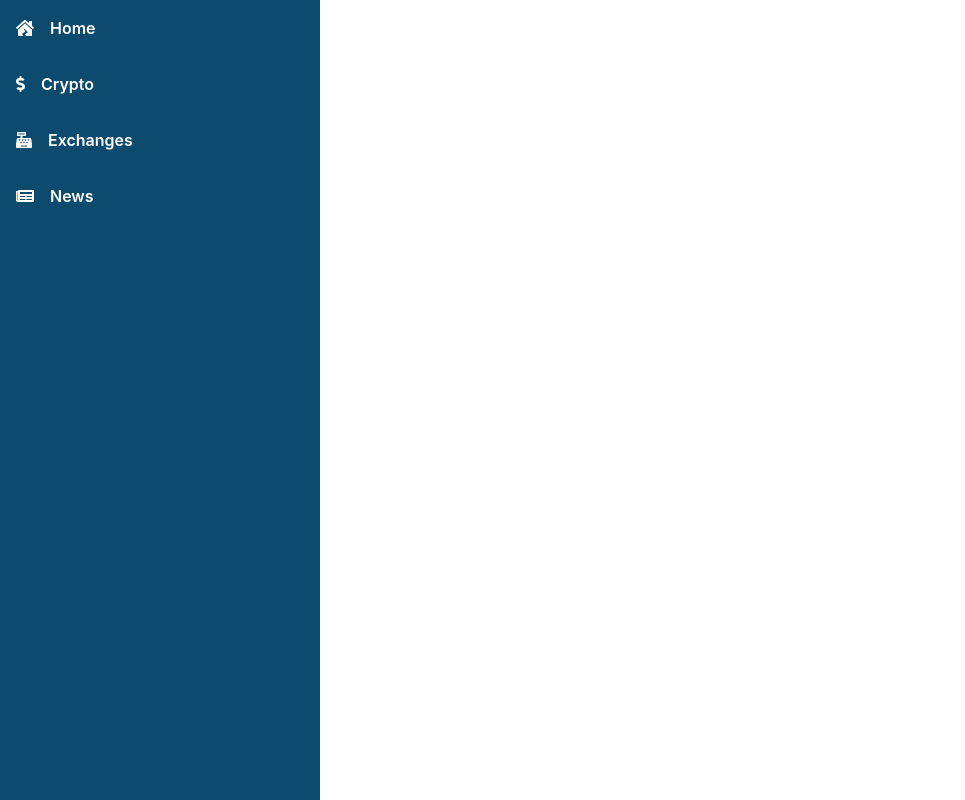
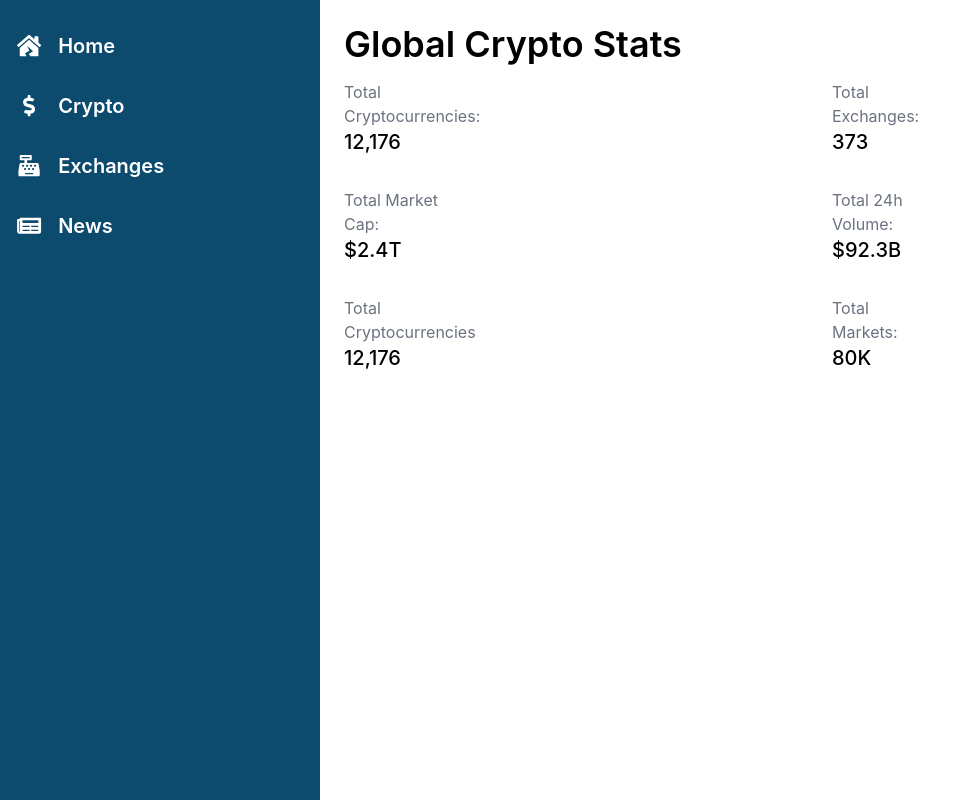
Before and after one commit to AbdelazizTina-dev/Cryptohub, a React (Create React App) app: page / in a window 1280 px wide. Shown: the whole page, without its empty margins (0-965 px from the left). Built offline with nearby package versions, Linux system fonts and the light colour scheme.

Commit message:
added Global crypto section to home page, fixed side nav styling

```diff
--- a/src/App.js
+++ b/src/App.js
@@ -1,11 +1,18 @@
+import { Route, Routes } from "react-router-dom";
 import "./App.css";
 import SideNav from "./components/SideNav";
-
-
+import Home from "./pages/Home";
+import News from "./pages/News";
 
 function App() {
   return (
-    <SideNav/>
+    <div className="flex flex-row">
+      <SideNav />
+      <Routes>
+        <Route path="/" element={<Home />} />
+        <Route path="news" element={<News />} />
+      </Routes>
+    </div>
   );
 }
 
--- /dev/null
+++ b/src/components/GlobalCryptoStats.js
@@ -0,0 +1,81 @@
+const GlobalCryptoStats = () => {
+  return (
+    <div className="">
+      <p className="text-4xl font-semibold text-black pb-4">Global Crypto Stats</p>
+
+      <div className="grid grid-cols-2 grid-rows-3 place-content-between gap-x-96 gap-y-8">
+
+          <div>
+            <p className="text-gray-500">Total Cryptocurrencies:</p>
+            <p className="text-xl font-medium text-black">12,176</p>
+          </div>
+          <div>
+            <p className="text-gray-500">Total Exchanges:</p>
+            <p className="text-xl font-medium text-black">373</p>
+          </div>
+
+
+
+          <div>
+            <p className="text-gray-500">Total Market Cap:</p>
+            <p className="text-xl font-medium text-black">$2.4T</p>
+          </div>
+          <div>
+            <p className="text-gray-500">Total 24h Volume:</p>
+            <p className="text-xl font-medium text-black">$92.3B</p>
+          </div>
+
+
+
+          <div>
+            <p className="text-gray-500">Total Cryptocurrencies</p>
+            <p className="text-xl font-medium text-black">12,176</p>
+          </div>
+          <div>
+            <p className="text-gray-500">Total Markets:</p>
+            <p className="text-xl font-medium text-black">80K</p>
+          </div>
+
+      </div>
+
+
+
+{/*       <div className="">
+        <div className="flex flex-row pb-8">
+          <div>
+            <p className="text-gray-500">Total Cryptocurrencies:</p>
+            <p className="text-xl font-medium text-black">12,176</p>
+          </div>
+          <div className="ml-auto">
+            <p className="text-gray-500">Total Exchanges:</p>
+            <p className="text-xl font-medium text-black">373</p>
+          </div>
+        </div>
+
+        <div className="flex flex-row pb-8">
+          <div>
+            <p className="text-gray-500">Total Market Cap:</p>
+            <p className="text-xl font-medium text-black">$2.4T</p>
+          </div>
+          <div className="">
+            <p className="text-gray-500">Total 24h Volume:</p>
+            <p className="text-xl font-medium text-black">$92.3B</p>
+          </div>
+        </div>
+
+        <div className="flex justify-between">
+          <div>
+            <p className="text-gray-500">Total Cryptocurrencies</p>
+            <p className="text-xl font-medium text-black">12,176</p>
+          </div>
+          <div>
+            <p className="text-gray-500">Total Markets:</p>
+            <p className="text-xl font-medium text-black">80K</p>
+          </div>
+        </div>
+      </div> */}
+    </div>
+  );
+};
+
+export default GlobalCryptoStats;
--- a/src/components/SideNav.js
+++ b/src/components/SideNav.js
@@ -5,25 +5,30 @@ import {
   faCashRegister,
   faNewspaper,
 } from "@fortawesome/free-solid-svg-icons";
+import { Link } from "react-router-dom";
 
 const SideNav = () => {
   const links = [
     {
+      id: 1,
       name: "Home",
       path: "/",
       icon: faHouseDamage,
     },
     {
+      id: 2,
       name: "Crypto",
       path: "/crypto",
       icon: faDollarSign,
     },
     {
+      id:3,
       name: "Exchanges",
       path: "/exchanges",
       icon: faCashRegister,
     },
     {
+      id:4,
       name: "News",
       path: "/news",
       icon: faNewspaper,
@@ -31,15 +36,17 @@ const SideNav = () => {
   ];
 
   return (
-    <nav className="flex flex-col w-80 h-screen bg-sky-900 justify-start">
+    <nav className="flex flex-col w-80 h-screen bg-sky-900 justify-start py-4">
       {links.map((link) => (
-        <div className="flex flex-row items-center">
+        <div key={link.id} className="flex flex-row items-center hover:bg-transparent">
           <FontAwesomeIcon
-            className="ml-4"
+            className="mx-4"
             icon={link.icon}
             color="white"
+            size="lg"
+            fixedWidth
           />
-          <a className="p-4 text-white font-semibold" href={link.path}>{link.name}</a>
+          <Link className="py-4 text-white font-semibold text-xl w-5/6" to={link.path}>{link.name}</Link>
         </div>
       ))}
     </nav>
--- a/src/pages/Home.js
+++ b/src/pages/Home.js
@@ -1,12 +1,11 @@
-
+import GlobalCryptoStats from "../components/GlobalCryptoStats";
 
 const Home = () => {
-    return (
-        <div>
-            Home page
-        </div>
-    );
+  return (
+    <div className="w-1/2 p-6">
+      <GlobalCryptoStats />
+    </div>
+  );
+};
 
-}
-
-export default Home
+export default Home;
--- /dev/null
+++ b/src/pages/News.js
@@ -0,0 +1,11 @@
+
+const News = () => {
+    return (
+        <div>
+            News page
+        </div>
+    );
+
+}
+
+export default News
```
Also changed, not shown: src/index.js (+4 -4 lines).
